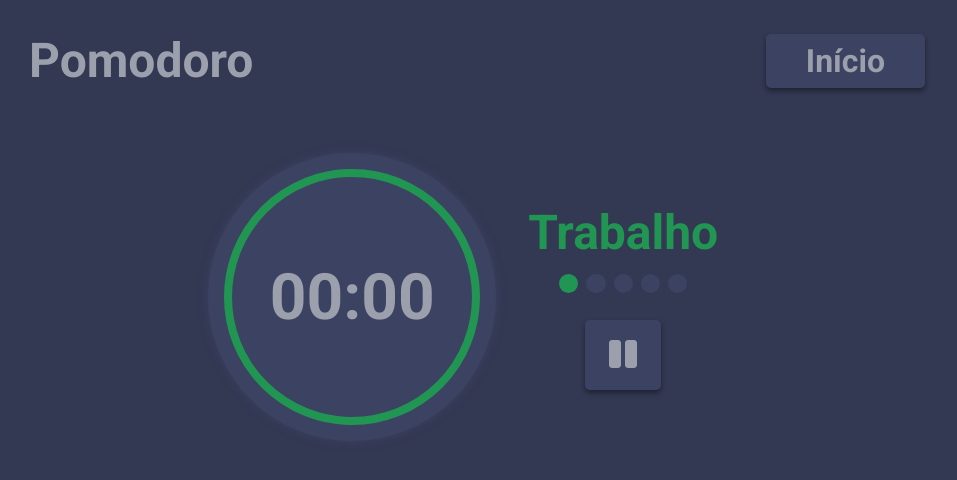
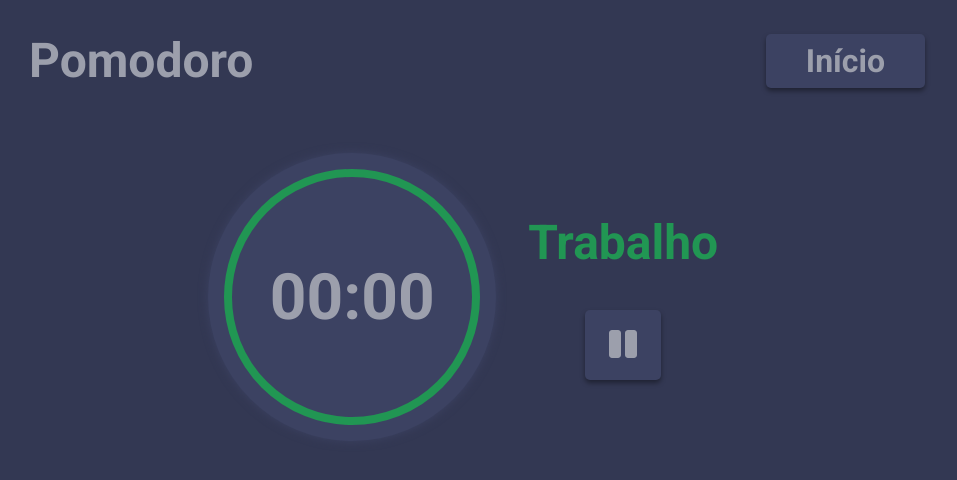
Before and after one commit to JoaoVictor6/pomodoro-devchallenge, a React (Create React App) app: page /pomodoro in a window 1280 px wide. Shown: the top 480 px of the page, without its empty margins (163-1120 px from the left). Built offline with nearby package versions, Linux system fonts and the light colour scheme.

Commit message:
add session count

```diff
--- a/src/Components/AsidePomodoroInfo/index.js
+++ b/src/Components/AsidePomodoroInfo/index.js
@@ -5,20 +5,24 @@ import Button from '../Button';
 import useSessionContext from '../../context/SessionContext';
 
 export default function AsidePomodoroInfo() {
-  const { isPaused, setIsPaused } = useSessionContext();
+  const {
+    isPaused, setIsPaused, sessions, comeDown, currentSession,
+  } = useSessionContext();
+
   function handlPauseEvent() {
     setIsPaused(!isPaused);
   }
+  const sessionsPossible = [1, 2, 3, 4, 5];
+  const session = sessionsPossible.filter((item) => item <= sessions);
+
   return (
     <Aside>
-      <h2>Trabalho</h2>
+      {comeDown ? <h2 className="come-down">Pausa</h2> : <h2>Trabalho</h2>}
 
-      <SessionsDiv>
-        <div className="active" />
-        <div />
-        <div />
-        <div />
-        <div />
+      <SessionsDiv pause={comeDown}>
+        {
+          session.map((_, index) => <div className={currentSession >= index ? 'active' : ''} />)
+        }
       </SessionsDiv>
 
       <Button onClick={handlPauseEvent}>
--- a/src/Components/AsidePomodoroInfo/style.js
+++ b/src/Components/AsidePomodoroInfo/style.js
@@ -5,11 +5,17 @@ export const Aside = styled.aside`
   display: flex;
   flex-direction: column;
   align-items: center;
+
   h2 {
     font-size: 3rem;
     font-weight: 600;
     color: #219653;
   }
+
+  .come-down {
+    color: #BEA24E;
+  }
+
   button {
     padding: 1rem 1.5rem;
   }
@@ -28,6 +34,6 @@ export const SessionsDiv = styled.div`
 
   }
   .active {
-    background: #219553;
+    background: ${(props) => (props.pause ? '#F2C94C' : '#219553')};
   }
 `;
```
